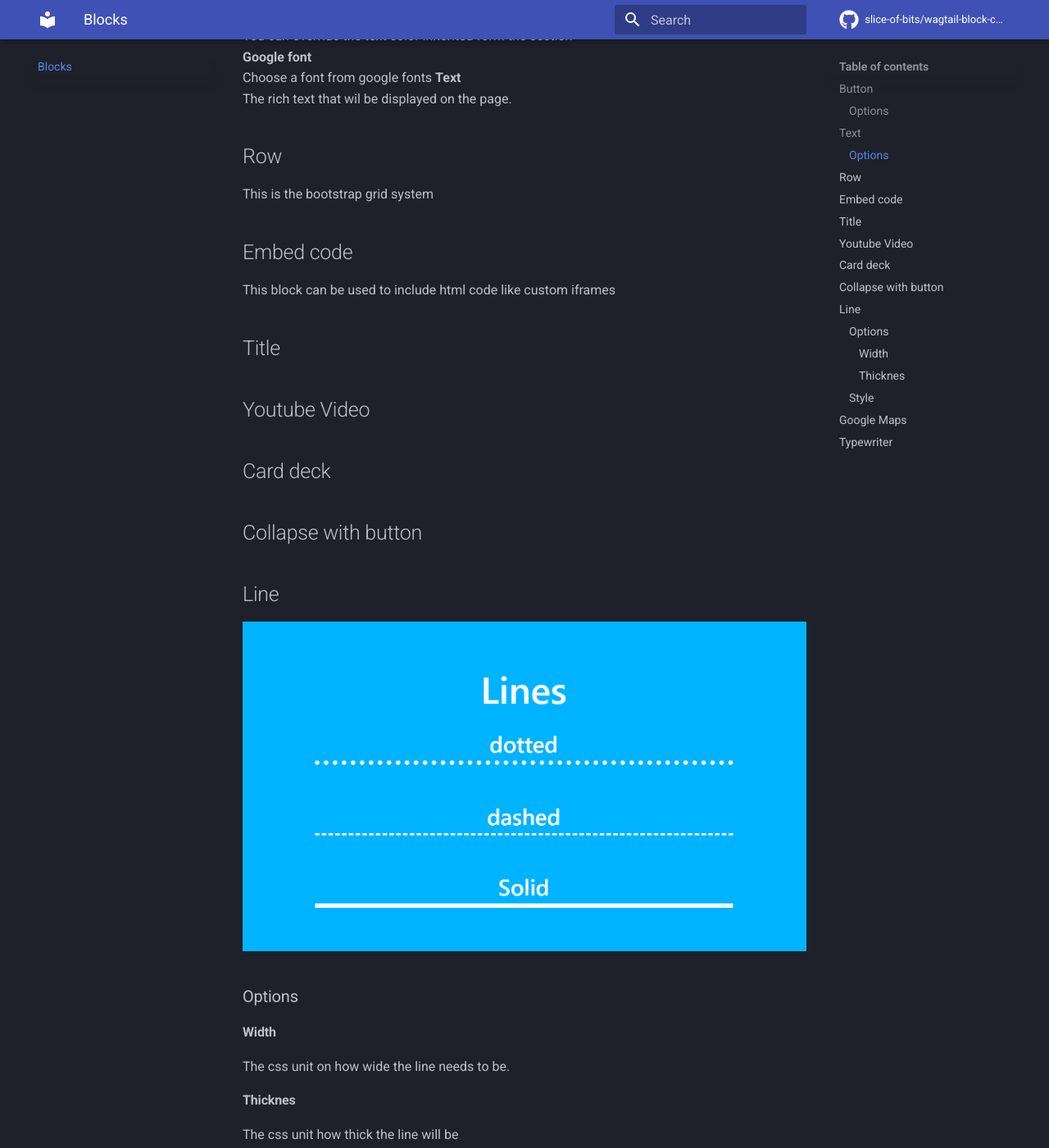
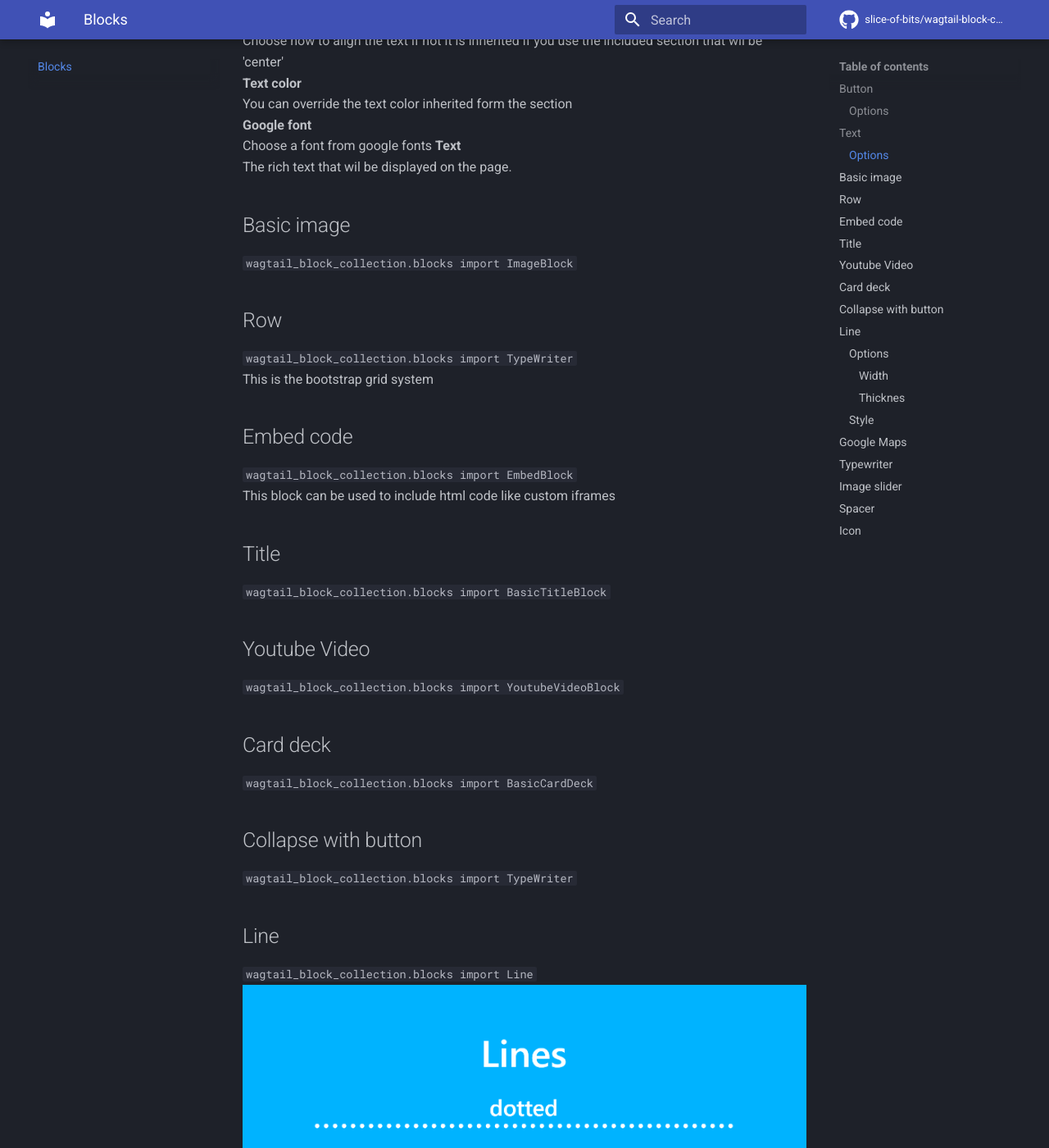
Before and after one commit to slice-of-bits/wagtail-block-collection, an MkDocs documentation site: the page built from docs/blocks.md, in a window 1280 px wide and 1400 px high, scrolled down 1062 px. Shown: the whole window at 82% size. Built offline with MkDocs 1.6.1 and Material for MkDocs 9.7.7, drawn with Linux system fonts in a browser that asks for light colours; comment, search, counter and statistics services are not loaded; some of the changed text lies outside the part shown.

Commit message:
renamed a lot of blocks and add import names to the docs

```diff
--- a/docs/blocks.md
+++ b/docs/blocks.md
@@ -1,6 +1,7 @@
 # Blocks
 ## Button
 ![buttons](imgs/blocks/buttons.png)
+``wagtail_block_collection.blocks import BasicButtonBlock``
 ### Options
 **Page & Url:**
 You can set on of these to point your button to something
@@ -16,6 +17,7 @@ These are the default Bootstrap size options
 Choose a font from google fonts
 
 ## Text
+``wagtail_block_collection.blocks import TextBlock``
 ### Options
 **Text align**
 Choose how to align the text if not it is inherited if you use the included section that wil be 'center'
@@ -26,21 +28,31 @@ Choose a font from google fonts
 **Text**
 The rich text that wil be displayed on the page.
 
+## Basic image
+``wagtail_block_collection.blocks import ImageBlock``
+
 ## Row
+``wagtail_block_collection.blocks import TypeWriter``
 This is the bootstrap grid system
 
 ## Embed code
+``wagtail_block_collection.blocks import EmbedBlock``
 This block can be used to include html code like custom iframes
 
 ## Title
+``wagtail_block_collection.blocks import BasicTitleBlock``
 
 ## Youtube Video
+``wagtail_block_collection.blocks import YoutubeVideoBlock``
 
 ## Card deck
+``wagtail_block_collection.blocks import BasicCardDeck``
 
 ## Collapse with button
+``wagtail_block_collection.blocks import TypeWriter``
 
 ## Line
+``wagtail_block_collection.blocks import Line``
 ![Lines](imgs/blocks/lines.png)
 ### Options
 #### Width
@@ -53,9 +65,19 @@ The css unit how thick the line will be
 **Solid:**
 
 ## Google Maps
-
+``wagtail_block_collection.blocks import GoogleMapsBlock``
 !!! note
     Before you can use this block you need to set the Google api key in the wagtail settings
 
 ## Typewriter
+``wagtail_block_collection.blocks import TypeWriter``
 ![typewriter gif](imgs/blocks/typewriter.gif)
+
+## Image slider
+``wagtail_block_collection.blocks import ImageSlider``
+
+## Spacer
+``wagtail_block_collection.blocks import Spacer``
+
+## Icon
+``wagtail_block_collection.blocks import IconBlock``
```
Also changed, not shown: 1 other file.
